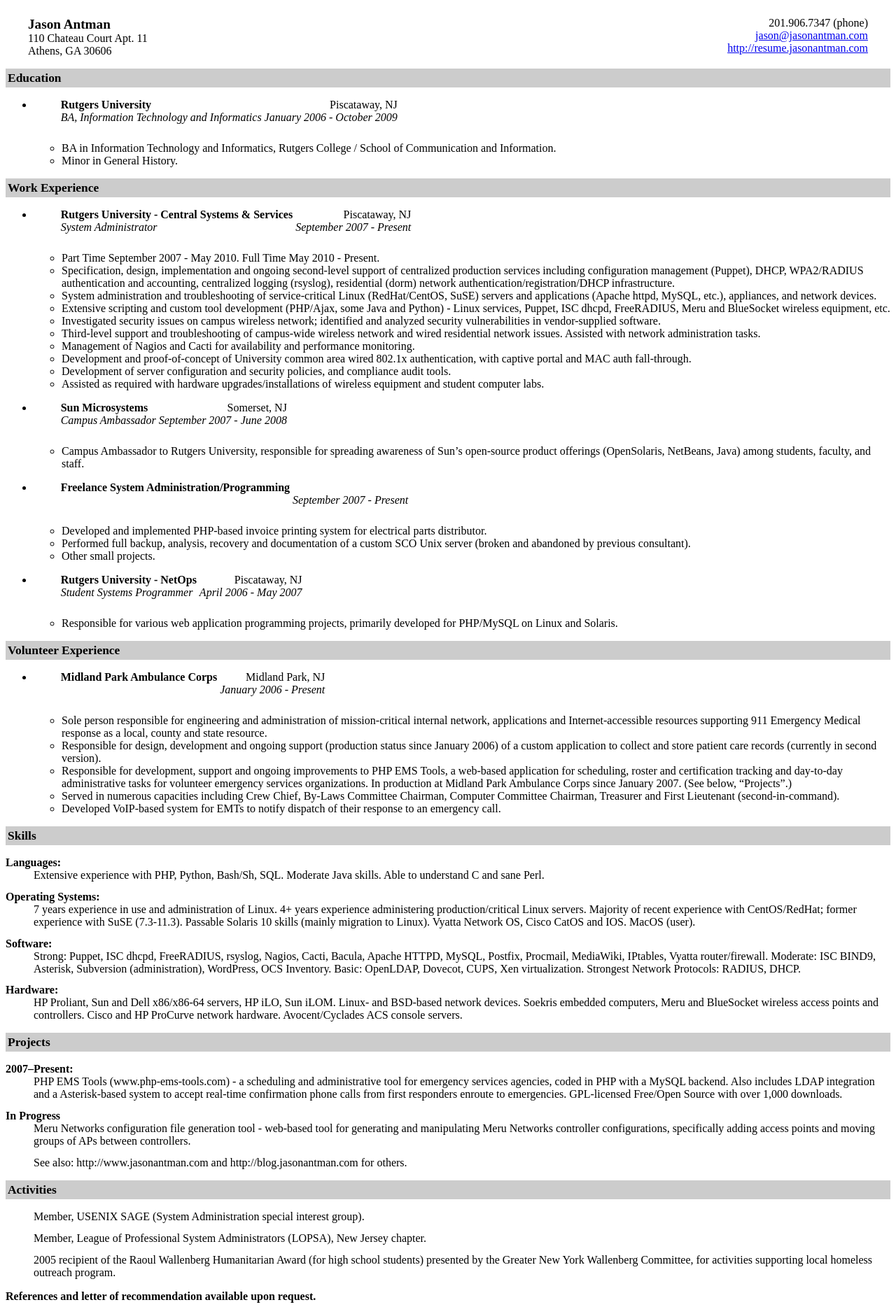
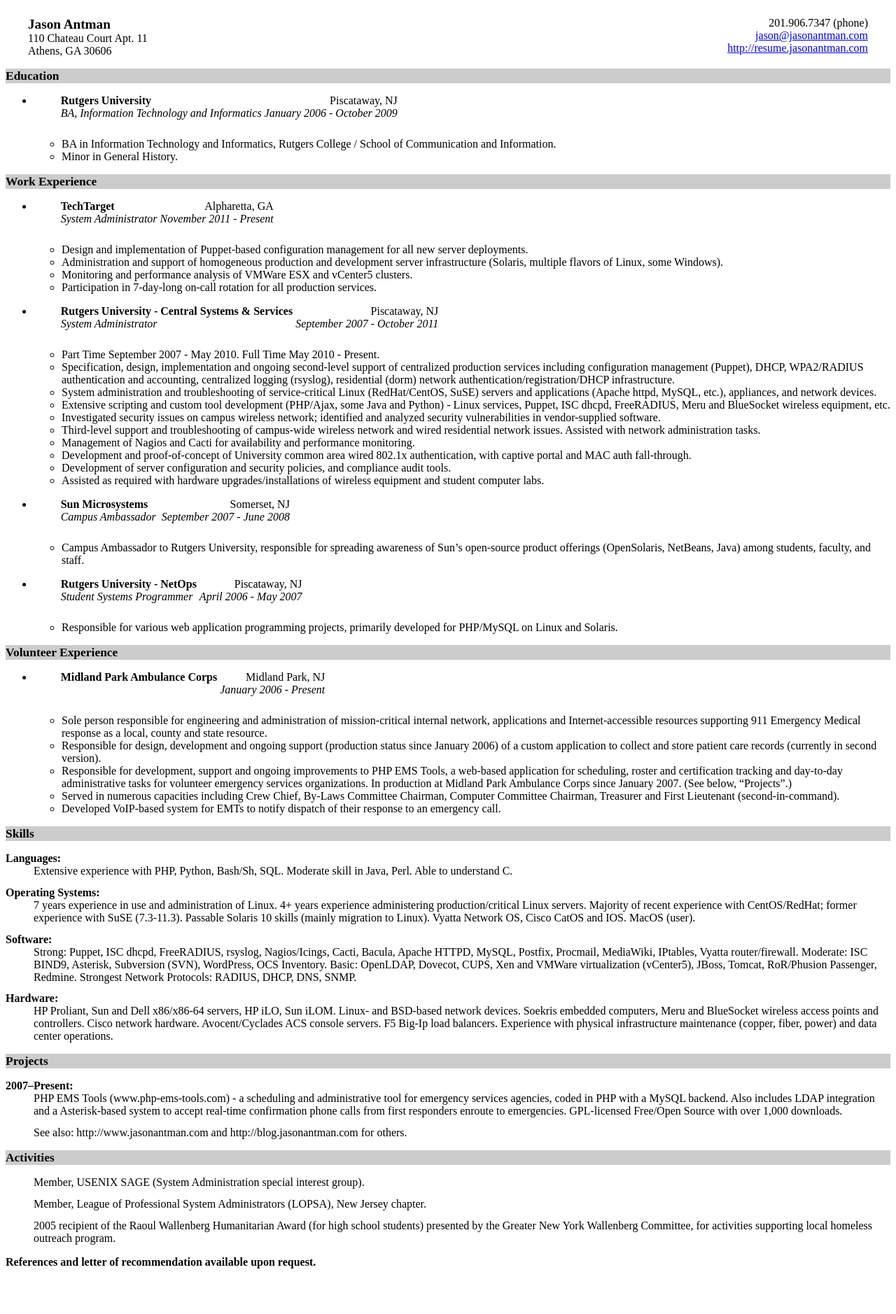
Before and after one commit to jantman/resume, a PHP site: page /resume.html in a window 1280 px wide. Shown: the whole page at 70% size. After the commit the page ends 1813 px from the top, so only its background shows below. Run offline with PHP 8.4, Linux system fonts and the light colour scheme.

Commit message:
updated to current incl. techtarget and some new technologies that I'd left out

```diff
--- a/live_html/resume.css
+++ b/live_html/resume.css
@@ -1,6 +1,7 @@
 
 /* start css.sty */
 .cmr-10x-x-109{}
+.cmtt-10x-x-109{font-family: monospace;}
 .cmbx-10x-x-109{ font-weight: bold;}
 .cmbx-10x-x-109{ font-weight: bold;}
 .cmbx-12{font-size:109%; font-weight: bold;}
@@ -17,6 +18,9 @@ td center { margin-top:0em; margin-bottom:0em; }
 .Canvas { position:relative; }
 img.math{vertical-align:middle;}
 li p.indent { text-indent: 0em }
+li p:first-child{ margin-top:0em; }
+li p:last-child, li div:last-child { margin-bottom:0.5em; }
+li p~ul:last-child, li p~ol:last-child{ margin-bottom:0.5em; }
 .enumerate1 {list-style-type:decimal;}
 .enumerate2 {list-style-type:lower-alpha;}
 .enumerate3 {list-style-type:lower-roman;}
@@ -29,11 +33,11 @@ div.obeylines-v p { margin-top:0; margin-bottom:0; }
 td.displaylines {text-align:center; white-space:nowrap;}
 .centerline {text-align:center;}
 .rightline {text-align:right;}
-div.verbatim {font-family: monospace; white-space: nowrap; }
-table.verbatim {width:100%;}
+div.verbatim {font-family: monospace; white-space: nowrap; text-align:left; clear:both; }
 .fbox {padding-left:3.0pt; padding-right:3.0pt; text-indent:0pt; border:solid black 0.4pt; }
+div.fbox {display:table}
 div.center div.fbox {text-align:center; clear:both; padding-left:3.0pt; padding-right:3.0pt; text-indent:0pt; border:solid black 0.4pt; }
-table.minipage{width:100%;}
+div.minipage{width:100%;}
 div.center, div.center div.center {text-align: center; margin-left:1em; margin-right:1em;}
 div.center div {text-align: left;}
 div.flushright, div.flushright div.flushright {text-align: right;}
@@ -48,6 +52,8 @@ div.flushleft {text-align: left;}
 span.thank-mark{ vertical-align: super }
 span.footnote-mark sup.textsuperscript, span.footnote-mark a sup.textsuperscript{ font-size:80%; }
 table.tabular td p{margin-top:0em;}
+td p:first-child{ margin-top:0em; }
+td p:last-child{ margin-bottom:0em; }
 div.td00{ margin-left:0pt; margin-right:0pt; }
 div.td01{ margin-left:0pt; margin-right:5pt; }
 div.td10{ margin-left:5pt; margin-right:0pt; }
@@ -65,8 +71,9 @@ span.TEX span.E{ position:relative;top:0.5ex;left:-0.0417em;}
 a span.TEX span.E {text-decoration: none; }
 span.LATEX span.A{ position:relative; top:-0.5ex; left:-0.4em; font-size:85%;}
 span.LATEX span.TEX{ position:relative; left: -0.4em; }
-div.float img, div.float .caption {text-align:center;}
-div.figure img, div.figure .caption {text-align:center;}
+div.float, div.figure {margin-left: auto; margin-right: auto;}
+div.float img {text-align:center;}
+div.figure img {text-align:center;}
 .marginpar {width:20%; float:right; text-align:left; margin-left:auto; margin-top:0.5em; font-size:85%; text-decoration:underline;}
 .marginpar p{margin-top:0.4em; margin-bottom:0.4em;}
 table.equation {width:100%;}
@@ -83,10 +90,12 @@ table.pmatrix {width:100%;}
 span.pmatrix img{vertical-align:middle;}
 div.pmatrix {text-align:center;}
 table.pmatrix {width:100%;}
+span.bar-css {text-decoration:overline;}
 img.cdots{vertical-align:middle;}
 .partToc a, .partToc, .likepartToc a, .likepartToc {line-height: 200%; font-weight:bold; font-size:110%;}
-.caption td.id{font-weight: bold; white-space: nowrap; }
-table.caption {text-align:center;}
+.index-item, .index-subitem, .index-subsubitem {display:block}
+div.caption {text-indent:-2em; margin-left:3em; margin-right:1em; text-align:left;}
+div.caption span.id{font-weight: bold; white-space: nowrap; }
 h1.partHead{text-align: center}
 p.bibitem { text-indent: -2em; margin-left: 2em; margin-top:0.6em; margin-bottom:0.6em; }
 p.bibitem-p { text-indent: 0em; margin-left: 2em; margin-top:0.6em; margin-bottom:0.6em; }
@@ -102,7 +111,7 @@ div.thanks{text-align:left; margin-left:10%; font-size:85%; font-style:italic; }
 div.author{white-space: nowrap;}
 .quotation {margin-bottom:0.25em; margin-top:0.25em; margin-left:1em; }
 .abstract p {margin-left:5%; margin-right:5%;}
-table.abstract {width:100%;}
+div.abstract {width:100%;}
 div#colorbox1{background-color:rgb(204,204,204);}
 div#colorbox2{background-color:rgb(204,204,204);}
 div#colorbox3{background-color:rgb(204,204,204);}
--- a/live_html/resume.html
+++ b/live_html/resume.html
@@ -10,7 +10,7 @@
 <meta name="originator" content="TeX4ht (http://www.cse.ohio-state.edu/~gurari/TeX4ht/)" />
 <!-- xhtml,html -->
 <meta name="src" content="resume.tex" />
-<meta name="date" content="2011-10-06 13:53:00" />
+<meta name="date" content="2012-02-04 15:25:00" />
 <link rel="stylesheet" type="text/css" href="resume.css" />
 </head><body
 >
@@ -34,19 +34,19 @@ Athens, GA 30606
 </div><!-- END tophead DIV -->
 <!-- END STATIC CONTENT -->
 <div
-class="colorbox" id="colorbox1"><table class="minipage"><tr><td><span
+class="colorbox" id="colorbox1"><div class="minipage"><span
 class="cmbx-12">Education</span>
-</td></tr></table></div>
+</div></div>
      <ul class="itemize1">
-     <li class="itemize"><!--tex4ht:inline--><div class="tabular"><table class="tabular"
+     <li class="itemize"><!--tex4ht:inline--><div class="tabular"> <table id="TBL-2" class="tabular"
 cellspacing="0" cellpadding="0"
 ><colgroup id="TBL-2-1g"><col
 id="TBL-2-1" /><col
 id="TBL-2-2" /></colgroup><tr
  style="vertical-align:baseline;" id="TBL-2-1-"><td  style="white-space:nowrap; text-align:left;" id="TBL-2-1-1"
 class="td10"><span
-class="cmbx-10x-x-109">Rutgers University                           </span>&#x00A0;</td><td  style="white-space:nowrap; text-align:right;" id="TBL-2-1-2"
-class="td01">                   Piscataway, NJ</td>
+class="cmbx-10x-x-109">Rutgers University                          </span>&#x00A0;</td><td  style="white-space:nowrap; text-align:right;" id="TBL-2-1-2"
+class="td01">            Piscataway, NJ</td>
 </tr><tr
  style="vertical-align:baseline;" id="TBL-2-2-"><td  style="white-space:nowrap; text-align:left;" id="TBL-2-2-1"
 class="td10"><span
@@ -55,8 +55,8 @@ class="td01"><span
 class="cmti-10x-x-109">January 2006 - October 2009</span></td>
 </tr><tr
  style="vertical-align:baseline;" id="TBL-2-3-"><td  style="white-space:nowrap; text-align:left;" id="TBL-2-3-1"
-class="td10">                                                            &#x00A0;</td>
-</tr></table></div>
+class="td10">                                      &#x00A0;</td></tr></table>
+     </div>
           <ul class="itemize2">
           <li class="itemize">
           BA
@@ -82,33 +82,111 @@ class="td10">                                                            &#x00A0
           </li></ul>
      </li></ul>
 <div
-class="colorbox" id="colorbox2"><table class="minipage"><tr><td><span
+class="colorbox" id="colorbox2"><div class="minipage"><span
 class="cmbx-12">Work Experience</span>
-</td></tr></table></div>
+</div></div>
      <ul class="itemize1">
-     <li class="itemize"><!--tex4ht:inline--><div class="tabular"><table class="tabular"
+     <li class="itemize"><!--tex4ht:inline--><div class="tabular"> <table id="TBL-3" class="tabular"
 cellspacing="0" cellpadding="0"
 ><colgroup id="TBL-3-1g"><col
 id="TBL-3-1" /><col
 id="TBL-3-2" /></colgroup><tr
  style="vertical-align:baseline;" id="TBL-3-1-"><td  style="white-space:nowrap; text-align:left;" id="TBL-3-1-1"
 class="td10"><span
-class="cmbx-10x-x-109">Rutgers University - Central Systems &amp; Services</span>&#x00A0;</td><td  style="white-space:nowrap; text-align:right;" id="TBL-3-1-2"
-class="td01">              Piscataway, NJ</td>
+class="cmbx-10x-x-109">TechTarget          </span>&#x00A0;</td><td  style="white-space:nowrap; text-align:right;" id="TBL-3-1-2"
+class="td01">        Alpharetta, GA</td>
 </tr><tr
  style="vertical-align:baseline;" id="TBL-3-2-"><td  style="white-space:nowrap; text-align:left;" id="TBL-3-2-1"
 class="td10"><span
-class="cmti-10x-x-109">System Administrator                                          </span>&#x00A0;</td><td  style="white-space:nowrap; text-align:right;" id="TBL-3-2-2"
+class="cmti-10x-x-109">System Administrator</span>&#x00A0;</td><td  style="white-space:nowrap; text-align:right;" id="TBL-3-2-2"
 class="td01"><span
-class="cmti-10x-x-109">September 2007 - Present</span></td>
+class="cmti-10x-x-109">November 2011 - Present</span></td>
 </tr><tr
  style="vertical-align:baseline;" id="TBL-3-3-"><td  style="white-space:nowrap; text-align:left;" id="TBL-3-3-1"
-class="td10">                                                                          &#x00A0;</td>
-</tr></table></div>
+class="td10">                  &#x00A0;</td></tr></table>
+     </div>
+          <ul class="itemize2">
+          <li class="itemize">
+          Design
+          and
+          implementation
+          of
+          Puppet-based
+
+          configuration
+          management
+          for
+          all
+          new
+          server
+          deployments.
+          </li>
+          <li class="itemize">
+          Administration
+          and
+          support
+          of
+          homogeneous
+          production
+          and
+          development
+          server
+          infrastructure
+          (Solaris,
+          multiple
+          flavors
+          of
+          Linux,
+          some
+          Windows).
+          </li>
+          <li class="itemize">
+          Monitoring
+          and
+          performance
+          analysis
+          of
+          VMWare
+          ESX
+          and
+          vCenter5
+          clusters.
+          </li>
+          <li class="itemize">
+          Participation
+          in
+          7-day-long
+          on-call
+          rotation
+          for
+          all
+
+          production
+          services.
+          </li></ul>
+     </li>
+     <li class="itemize"><!--tex4ht:inline--><div class="tabular"> <table id="TBL-4" class="tabular"
+cellspacing="0" cellpadding="0"
+><colgroup id="TBL-4-1g"><col
+id="TBL-4-1" /><col
+id="TBL-4-2" /></colgroup><tr
+ style="vertical-align:baseline;" id="TBL-4-1-"><td  style="white-space:nowrap; text-align:left;" id="TBL-4-1-1"
+class="td10"><span
+class="cmbx-10x-x-109">Rutgers University - Central Systems &amp; Services</span>&#x00A0;</td><td  style="white-space:nowrap; text-align:right;" id="TBL-4-1-2"
+class="td01">              Piscataway, NJ</td>
+</tr><tr
+ style="vertical-align:baseline;" id="TBL-4-2-"><td  style="white-space:nowrap; text-align:left;" id="TBL-4-2-1"
+class="td10"><span
+class="cmti-10x-x-109">System Administrator                                           </span>&#x00A0;</td><td  style="white-space:nowrap; text-align:right;" id="TBL-4-2-2"
+class="td01"><span
+class="cmti-10x-x-109">September 2007 - October 2011</span></td>
+</tr><tr
+ style="vertical-align:baseline;" id="TBL-4-3-"><td  style="white-space:nowrap; text-align:left;" id="TBL-4-3-1"
+class="td10">                                                &#x00A0;</td></tr></table>
+     </div>
           <ul class="itemize2">
           <li class="itemize">
           Part
-
           Time
           September
           2007
@@ -149,6 +227,7 @@ class="td10">
           residential
           (dorm)
           network
+
           authentication/registration/DHCP
           infrastructure.
           </li>
@@ -158,7 +237,6 @@ class="td10">
           and
           troubleshooting
           of
-
           service-critical
           Linux
           (RedHat/CentOS,
@@ -199,6 +277,7 @@ class="td10">
           BlueSocket
           wireless
           equipment,
+
           etc.
           </li>
           <li class="itemize">
@@ -208,7 +287,6 @@ class="td10">
           on
           campus
           wireless
-
           network;
           identified
           and
@@ -247,6 +325,7 @@ class="td10">
           Cacti
           for
           availability
+
           and
           performance
           monitoring.
@@ -256,7 +335,6 @@ class="td10">
           and
           proof-of-concept
           of
-
           University
           common
           area
@@ -295,33 +373,32 @@ class="td10">
           wireless
           equipment
           and
+
           student
           computer
           labs.
           </li></ul>
      </li>
-     <li class="itemize"><!--tex4ht:inline--><div class="tabular"><table class="tabular"
+     <li class="itemize"><!--tex4ht:inline--><div class="tabular"> <table id="TBL-5" class="tabular"
 cellspacing="0" cellpadding="0"
-><colgroup id="TBL-4-1g"><col
-id="TBL-4-1" /><col
-id="TBL-4-2" /></colgroup><tr
- style="vertical-align:baseline;" id="TBL-4-1-"><td  style="white-space:nowrap; text-align:left;" id="TBL-4-1-1"
+><colgroup id="TBL-5-1g"><col
+id="TBL-5-1" /><col
+id="TBL-5-2" /></colgroup><tr
+ style="vertical-align:baseline;" id="TBL-5-1-"><td  style="white-space:nowrap; text-align:left;" id="TBL-5-1-1"
 class="td10"><span
-class="cmbx-10x-x-109">Sun Microsystems</span>&#x00A0;</td><td  style="white-space:nowrap; text-align:right;" id="TBL-4-1-2"
-class="td01">                    Somerset, NJ</td>
+class="cmbx-10x-x-109">Sun Microsystems</span>&#x00A0;</td><td  style="white-space:nowrap; text-align:right;" id="TBL-5-1-2"
+class="td01">             Somerset, NJ</td>
 </tr><tr
- style="vertical-align:baseline;" id="TBL-4-2-"><td  style="white-space:nowrap; text-align:left;" id="TBL-4-2-1"
+ style="vertical-align:baseline;" id="TBL-5-2-"><td  style="white-space:nowrap; text-align:left;" id="TBL-5-2-1"
 class="td10"><span
-class="cmti-10x-x-109">Campus Ambassador</span>&#x00A0;</td><td  style="white-space:nowrap; text-align:right;" id="TBL-4-2-2"
+class="cmti-10x-x-109">Campus Ambassador </span>&#x00A0;</td><td  style="white-space:nowrap; text-align:right;" id="TBL-5-2-2"
 class="td01"><span
 class="cmti-10x-x-109">September 2007 - June 2008</span></td>
 </tr><tr
- style="vertical-align:baseline;" id="TBL-4-3-"><td  style="white-space:nowrap; text-align:left;" id="TBL-4-3-1"
-class="td10">                            &#x00A0;</td>
-</tr></table></div>
+ style="vertical-align:baseline;" id="TBL-5-3-"><td  style="white-space:nowrap; text-align:left;" id="TBL-5-3-1"
+class="td10">                  &#x00A0;</td></tr></table>
+     </div>
           <ul class="itemize2">
-
-
           <li class="itemize">
           Campus
           Ambassador
@@ -347,67 +424,7 @@ class="td10">                            &#x00A0;</td>
           staff.
           </li></ul>
      </li>
-     <li class="itemize"><!--tex4ht:inline--><div class="tabular"><table class="tabular"
-cellspacing="0" cellpadding="0"
-><colgroup id="TBL-5-1g"><col
-id="TBL-5-1" /><col
-id="TBL-5-2" /></colgroup><tr
- style="vertical-align:baseline;" id="TBL-5-1-"><td  style="white-space:nowrap; text-align:left;" id="TBL-5-1-1"
-class="td10"><span
-class="cmbx-10x-x-109">Freelance System Administration/Programming</span>&#x00A0;</td><td  style="white-space:nowrap; text-align:right;" id="TBL-5-1-2"
-class="td01">                                  </td>
-</tr><tr
- style="vertical-align:baseline;" id="TBL-5-2-"><td  style="white-space:nowrap; text-align:left;" id="TBL-5-2-1"
-class="td10">                                                                         &#x00A0;</td><td  style="white-space:nowrap; text-align:right;" id="TBL-5-2-2"
-class="td01"><span
-class="cmti-10x-x-109">September 2007 - Present</span></td>
-</tr><tr
- style="vertical-align:baseline;" id="TBL-5-3-"><td  style="white-space:nowrap; text-align:left;" id="TBL-5-3-1"
-class="td10">                                                                         &#x00A0;</td>
-</tr></table></div>
-          <ul class="itemize2">
-          <li class="itemize">
-          Developed
-          and
-          implemented
-          PHP-based
-          invoice
-          printing
-          system
-          for
-          electrical
-          parts
-          distributor.
-          </li>
-          <li class="itemize">
-          Performed
-          full
-          backup,
-          analysis,
-          recovery
-          and
-
-          documentation
-          of
-          a
-          custom
-          SCO
-          Unix
-          server
-          (broken
-          and
-          abandoned
-          by
-          previous
-          consultant).
-          </li>
-          <li class="itemize">
-          Other
-          small
-          projects.
-          </li></ul>
-     </li>
-     <li class="itemize"><!--tex4ht:inline--><div class="tabular"><table class="tabular"
+     <li class="itemize"><!--tex4ht:inline--><div class="tabular"> <table id="TBL-6" class="tabular"
 cellspacing="0" cellpadding="0"
 ><colgroup id="TBL-6-1g"><col
 id="TBL-6-1" /><col
@@ -415,17 +432,17 @@ id="TBL-6-2" /></colgroup><tr
  style="vertical-align:baseline;" id="TBL-6-1-"><td  style="white-space:nowrap; text-align:left;" id="TBL-6-1-1"
 class="td10"><span
 class="cmbx-10x-x-109">Rutgers University - NetOps</span>&#x00A0;</td><td  style="white-space:nowrap; text-align:right;" id="TBL-6-1-2"
-class="td01">           Piscataway, NJ</td>
+class="td01">       Piscataway, NJ</td>
 </tr><tr
  style="vertical-align:baseline;" id="TBL-6-2-"><td  style="white-space:nowrap; text-align:left;" id="TBL-6-2-1"
 class="td10"><span
-class="cmti-10x-x-109">Student Systems Programmer     </span>&#x00A0;</td><td  style="white-space:nowrap; text-align:right;" id="TBL-6-2-2"
+class="cmti-10x-x-109">Student Systems Programmer      </span>&#x00A0;</td><td  style="white-space:nowrap; text-align:right;" id="TBL-6-2-2"
 class="td01"><span
 class="cmti-10x-x-109">April 2006 - May 2007</span></td>
 </tr><tr
  style="vertical-align:baseline;" id="TBL-6-3-"><td  style="white-space:nowrap; text-align:left;" id="TBL-6-3-1"
-class="td10">                                            &#x00A0;</td>
-</tr></table></div>
+class="td10">                            &#x00A0;</td></tr></table>
+     </div>
           <ul class="itemize2">
           <li class="itemize">
           Responsible
@@ -440,6 +457,7 @@ class="td10">                                            &#x00A0;</td>
           for
           PHP/MySQL
           on
+
           Linux
           and
           Solaris.
@@ -448,11 +466,11 @@ class="td10">                                            &#x00A0;</td>
 
 
 <div
-class="colorbox" id="colorbox3"><table class="minipage"><tr><td><span
+class="colorbox" id="colorbox3"><div class="minipage"><span
 class="cmbx-12">Volunteer Experience</span>
-</td></tr></table></div>
+</div></div>
      <ul class="itemize1">
-     <li class="itemize"><!--tex4ht:inline--><div class="tabular"><table class="tabular"
+     <li class="itemize"><!--tex4ht:inline--><div class="tabular"> <table id="TBL-7" class="tabular"
 cellspacing="0" cellpadding="0"
 ><colgroup id="TBL-7-1g"><col
 id="TBL-7-1" /><col
@@ -460,16 +478,16 @@ id="TBL-7-2" /></colgroup><tr
  style="vertical-align:baseline;" id="TBL-7-1-"><td  style="white-space:nowrap; text-align:left;" id="TBL-7-1-1"
 class="td10"><span
 class="cmbx-10x-x-109">Midland Park Ambulance Corps</span>&#x00A0;</td><td  style="white-space:nowrap; text-align:right;" id="TBL-7-1-2"
-class="td01">       Midland Park, NJ</td>
+class="td01">     Midland Park, NJ</td>
 </tr><tr
  style="vertical-align:baseline;" id="TBL-7-2-"><td  style="white-space:nowrap; text-align:left;" id="TBL-7-2-1"
-class="td10">                                                 &#x00A0;</td><td  style="white-space:nowrap; text-align:right;" id="TBL-7-2-2"
+class="td10">                                &#x00A0;</td><td  style="white-space:nowrap; text-align:right;" id="TBL-7-2-2"
 class="td01"><span
 class="cmti-10x-x-109">January 2006 - Present</span></td>
 </tr><tr
  style="vertical-align:baseline;" id="TBL-7-3-"><td  style="white-space:nowrap; text-align:left;" id="TBL-7-3-1"
-class="td10">                                                 &#x00A0;</td>
-</tr></table></div>
+class="td10">                                &#x00A0;</td></tr></table>
+     </div>
           <ul class="itemize2">
           <li class="itemize">
           Sole
@@ -513,8 +531,8 @@ class="td10">                                                 &#x00A0;</td>
           since
           January
           2006)
+          of
 
-          of
           a
           custom
           application
@@ -565,8 +583,8 @@ class="td10">                                                 &#x00A0;</td>
           at
           Midland
           Park
+          Ambulance
 
-          Ambulance
           Corps
           since
           January
@@ -614,10 +632,10 @@ class="td10">                                                 &#x00A0;</td>
           </li></ul>
      </li></ul>
 <div
-class="colorbox" id="colorbox4"><table class="minipage"><tr><td><span
+class="colorbox" id="colorbox4"><div class="minipage"><span
 class="cmbx-12">Skills</span>
+</div></div>
 
-</td></tr></table></div>
      <dl class="description"><dt class="description">
 <span
 class="cmbx-10x-x-109">Languages:</span> </dt><dd
@@ -630,15 +648,14 @@ class="description">
      Bash/Sh,
      SQL.
      Moderate
-     Java
-     skills.
+     skill
+     in
+     Java,
+     Perl.
      Able
      to
      understand
-     C
-     and
-     sane
-     Perl.
+     C.
      </dd><dt class="description">
 <span
 class="cmbx-10x-x-109">Operating Systems:</span> </dt><dd
@@ -671,9 +688,10 @@ class="description">
      SuSE
      (7.3-11.3).
      Passable
-
      Solaris
      10
+
+
      skills
      (mainly
      migration
@@ -698,7 +716,7 @@ class="description">
      dhcpd,
      FreeRADIUS,
      rsyslog,
-     Nagios,
+     Nagios/Icings,
      Cacti,
      Bacula,
      Apache
@@ -715,7 +733,7 @@ class="description">
      BIND9,
      Asterisk,
      Subversion
-     (administration),
+     (SVN),
      WordPress,
      OCS
      Inventory.
@@ -724,14 +742,24 @@ class="description">
      Dovecot,
      CUPS,
      Xen
-     virtualization.
+     and
+     VMWare
+     virtualization
 
 
+     (vCenter5),
+     JBoss,
+     Tomcat,
+     RoR/Phusion
+     Passenger,
+     Redmine.
      Strongest
      Network
      Protocols:
      RADIUS,
-     DHCP.
+     DHCP,
+     DNS,
+     SNMP.
      </dd><dt class="description">
 <span
 class="cmbx-10x-x-109">Hardware:</span> </dt><dd
@@ -764,25 +792,39 @@ class="description">
      and
      controllers.
      Cisco
-     and
-     HP
-     ProCurve
      network
      hardware.
      Avocent/Cyclades
      ACS
      console
-     servers.</dd></dl>
+     servers.
+     F5
+     Big-Ip
+
+
+     load
+     balancers.
+     Experience
+     with
+     physical
+     infrastructure
+     maintenance
+     (copper,
+     fiber,
+     power)
+     and
+     data
+     center
+     operations.</dd></dl>
 <div
-class="colorbox" id="colorbox5"><table class="minipage"><tr><td><span
+class="colorbox" id="colorbox5"><div class="minipage"><span
 class="cmbx-12">Projects</span>
-</td></tr></table></div>
+</div></div>
      <dl class="description"><dt class="description">
 <span
 class="cmbx-10x-x-109">2007&#8211;Present:</span> </dt><dd
 class="description">
      PHP
-
      EMS
      Tools
      (www.php-ems-tools.com)
@@ -815,6 +857,7 @@ class="description">
      accept
      real-time
      confirmation
+
      phone
      calls
      from
@@ -831,40 +874,6 @@ class="description">
      1,000
      downloads.
      </dd><dt class="description">
-<span
-class="cmbx-10x-x-109">In Progress</span> </dt><dd
-class="description">
-     Meru
-     Networks
-
-
-     configuration
-     file
-     generation
-     tool
-     -
-     web-based
-     tool
-     for
-     generating
-     and
-     manipulating
-     Meru
-     Networks
-     controller
-     configurations,
-     specifically
-     adding
-     access
-     points
-     and
-     moving
-     groups
-     of
-     APs
-     between
-     controllers.
-     </dd><dt class="description">
  </dt><dd
 class="description">
      See
@@ -876,9 +885,9 @@ class="description">
      others.
      </dd></dl>
 <div
-class="colorbox" id="colorbox6"><table class="minipage"><tr><td><span
+class="colorbox" id="colorbox6"><div class="minipage"><span
 class="cmbx-12">Activities</span>
-</td></tr></table></div>
+</div></div>
      <dl class="description"><dt class="description">
  </dt><dd
 class="description">
@@ -890,8 +899,6 @@ class="description">
      special
      interest
      group).
-
-
      </dd><dt class="description">
  </dt><dd
 class="description">
@@ -903,6 +910,7 @@ class="description">
      Administrators
      (LOPSA),
      New
+
      Jersey
      chapter.
      </dd><dt class="description">
```
Also changed, not shown: live_html/JasonAntman.txt (+30 -30 lines), 3 other files.
